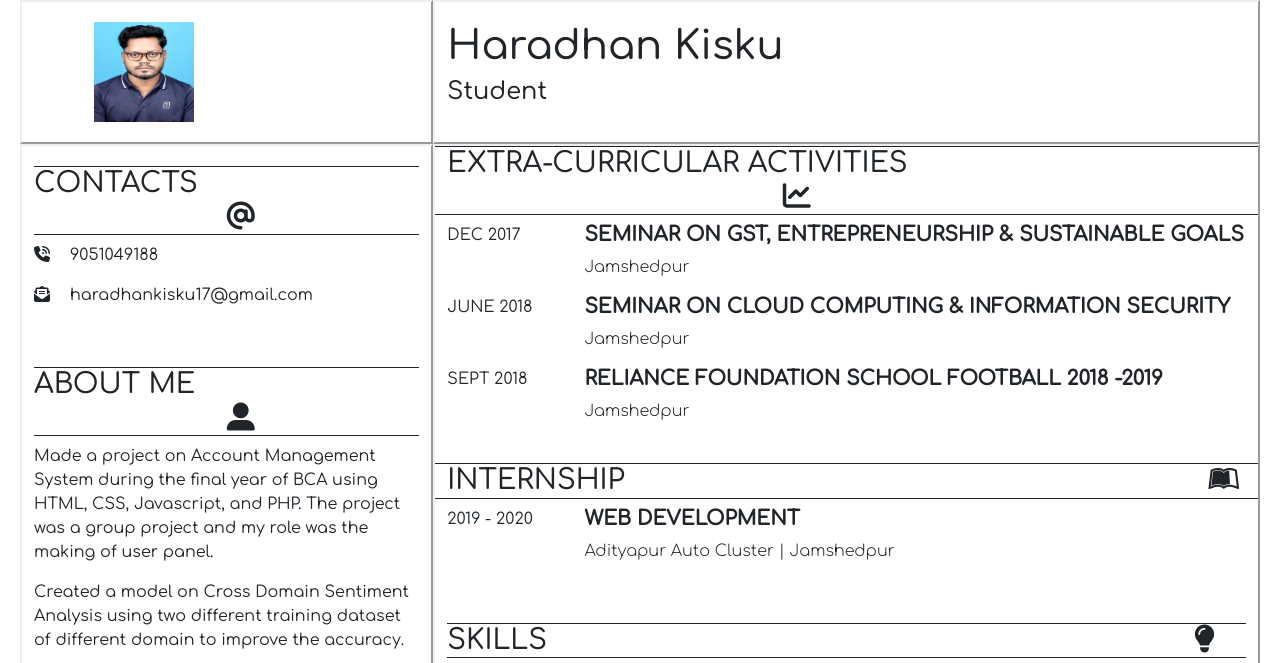
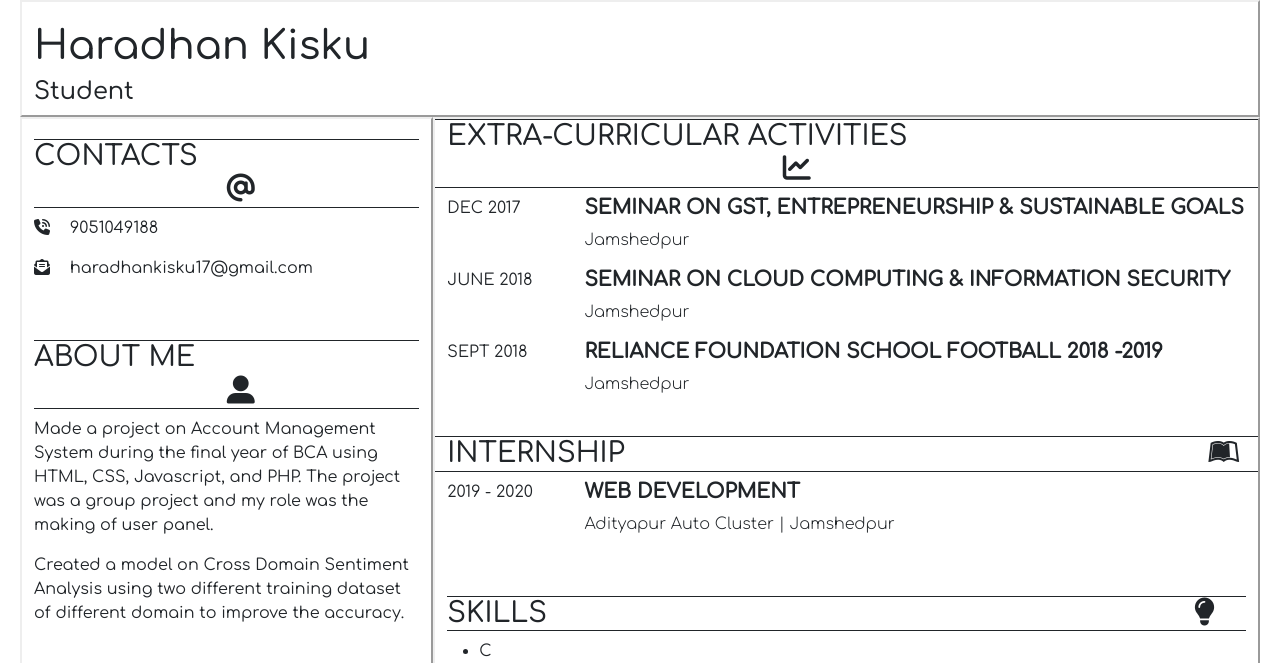
Before and after one commit to Haradhan21/myResume, a plain HTML site: page index.html in a window 1280 px wide. Shown: the top 663 px of the page. Drawn offline with nearby package versions, Linux system fonts and the light colour scheme.

Commit message:
remove photo

```diff
--- a/index.html
+++ b/index.html
@@ -22,16 +22,9 @@
         <div class="row" body>
 
 
-            <!--PHOTO-->
-
-            <div class="col-sm-4" style="border: outset; border-width: 2px;">
-                <img src="Photo.jpg" width="100" height="100" alt="profile_pic" style="margin: 20px 60px;">
-            </div>
-
-
             <!--NAME-->
 
-            <div class="col-sm-8" style="border: outset; border-width: 2px;">
+            <div class="col-sm-12 col-md-12 col-lg-12" style="border: outset; border-width: 2px;">
                 <h1>Haradhan Kisku</h1>
                 <h4>Student</h4>
             </div>
```
